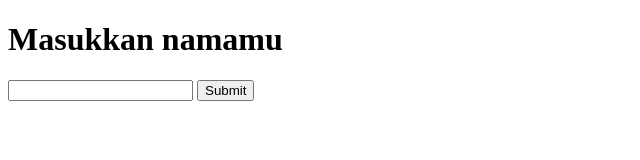
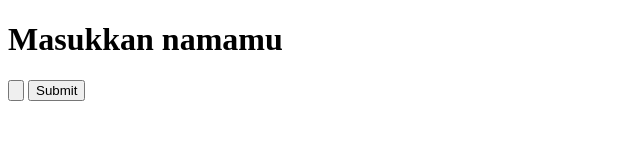
Before and after one commit to ariohartoko/ariohartoko.github.io, a plain HTML site: page index.html in a window 1280 px wide. Shown: the whole page, without its empty margins (0-640 px from the left). Drawn offline with Linux system fonts and the light colour scheme.

Commit message:
Update index.html

```diff
--- a/index.html
+++ b/index.html
@@ -6,7 +6,7 @@
 </head>
 <body>
 	<h1>Masukkan namamu</h1>
-	<input type="text" id="inputnama" value="">
+	<input type="submit" id="inputnama" value="">
 	<button type="submit" onclick="myFunction()">Submit</button>
 
 <script>
```
